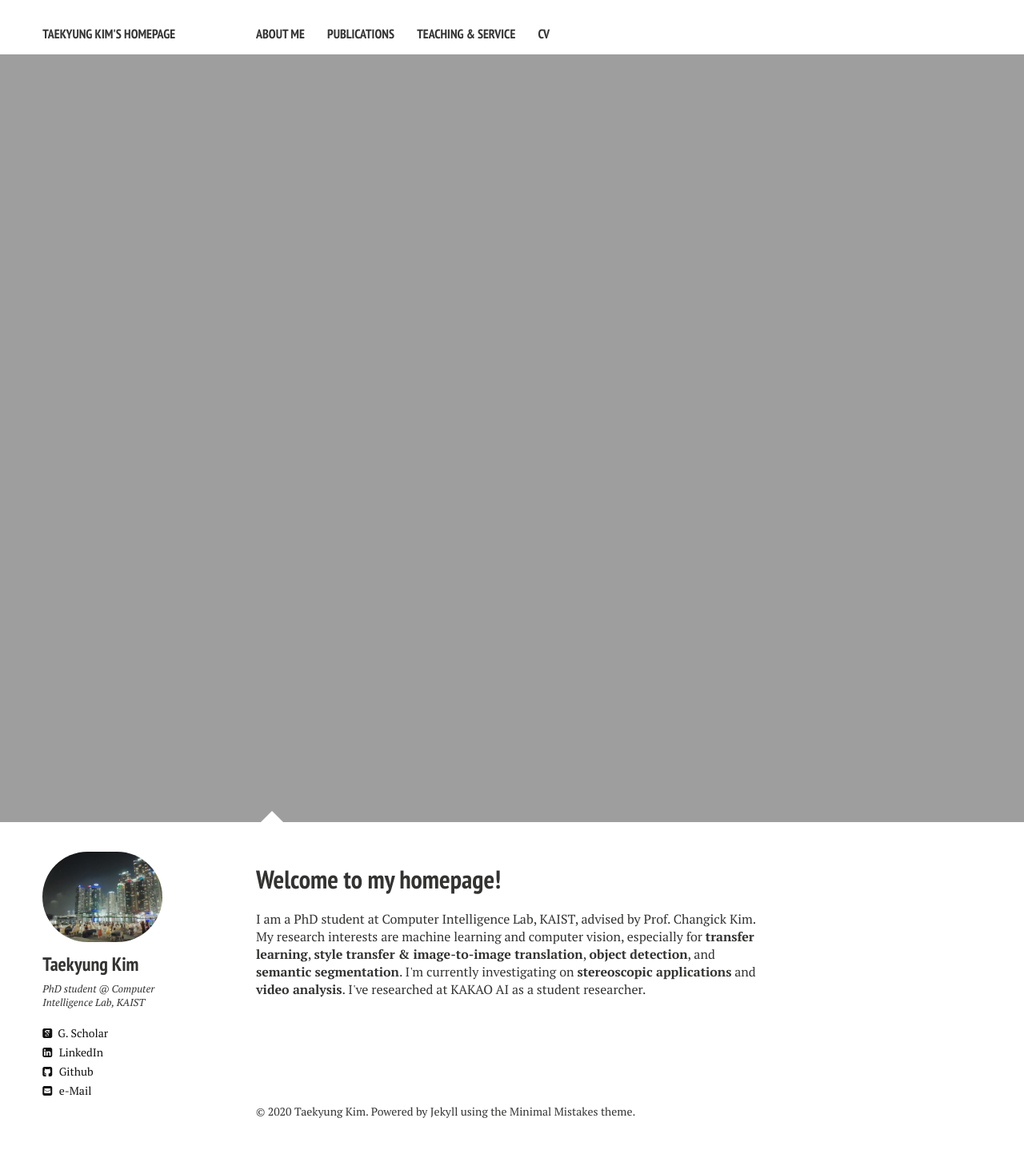
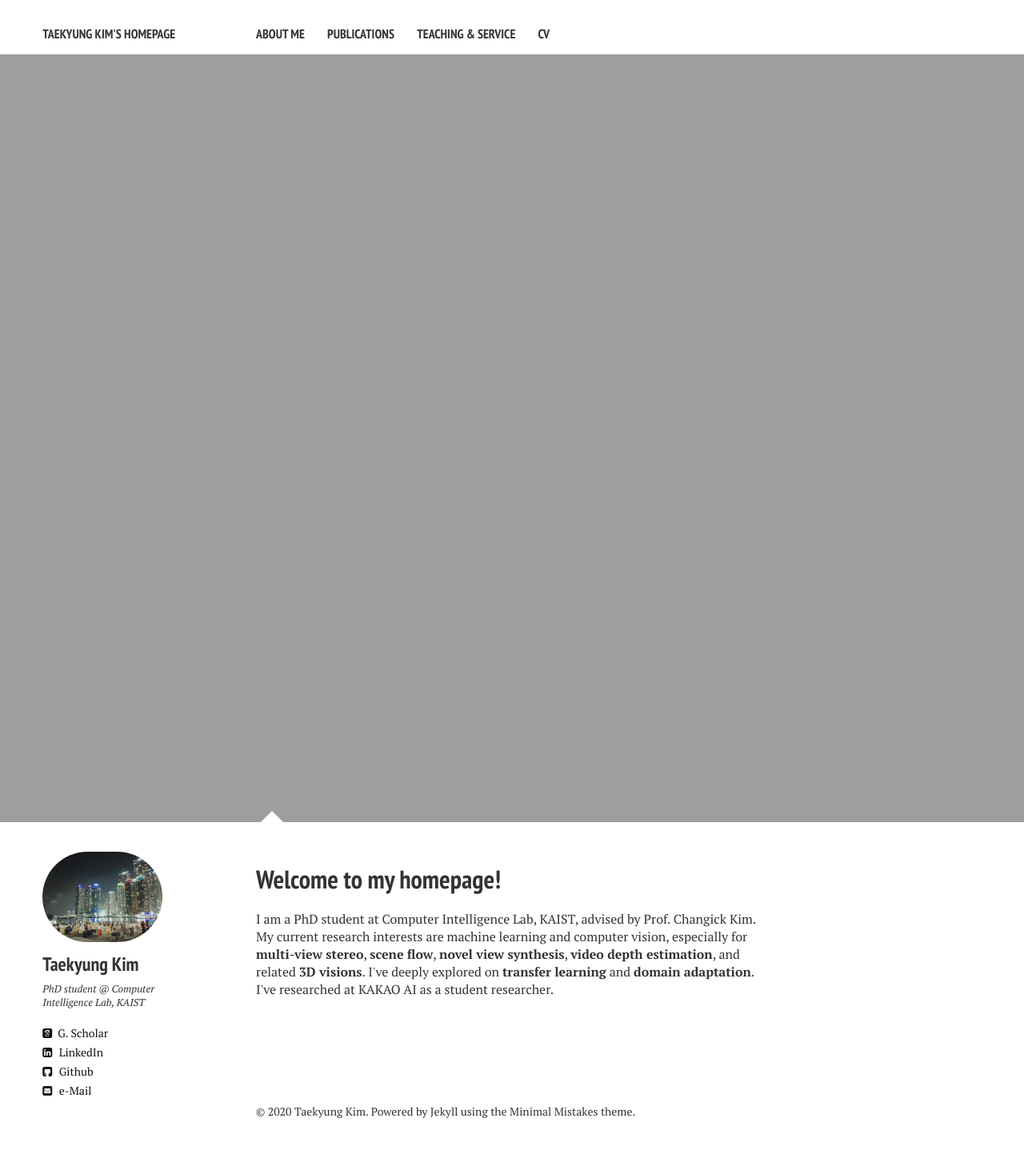
Before and after one commit to TKKim93/TKKim93.github.io, a Jekyll site: the page built from aboutme.md, in a window 1280 px wide. Shown: the whole page at 80% size. Built offline with Jekyll 4.4.1, drawn with Linux system fonts in a browser that asks for light colours; nearby versions of some CDN libraries.

Commit message:
Update aboutme.md

```diff
--- a/aboutme.md
+++ b/aboutme.md
@@ -8,4 +8,5 @@
   feature: mountain.png
 ---
 
-<p>I am a PhD student at Computer Intelligence Lab, KAIST, advised by Prof. Changick Kim. My research interests are machine learning and computer vision, especially for <b>transfer learning</b>, <b>style transfer & image-to-image translation</b>, <b>object detection</b>, and <b>semantic segmentation</b>. I'm currently investigating on <b>stereoscopic applications</b> and <b>video analysis</b>. I've researched at KAKAO AI as a student researcher.
+<p>I am a PhD student at Computer Intelligence Lab, KAIST, advised by Prof. Changick Kim.
+My current research interests are machine learning and computer vision, especially for <b>multi-view stereo</b>, <b>scene flow</b>, <b>novel view synthesis</b>, <b>video depth estimation</b>, and related <b>3D visions</b>. I've deeply explored on <b>transfer learning</b> and <b>domain adaptation</b>. I've researched at KAKAO AI as a student researcher. </p>
```
